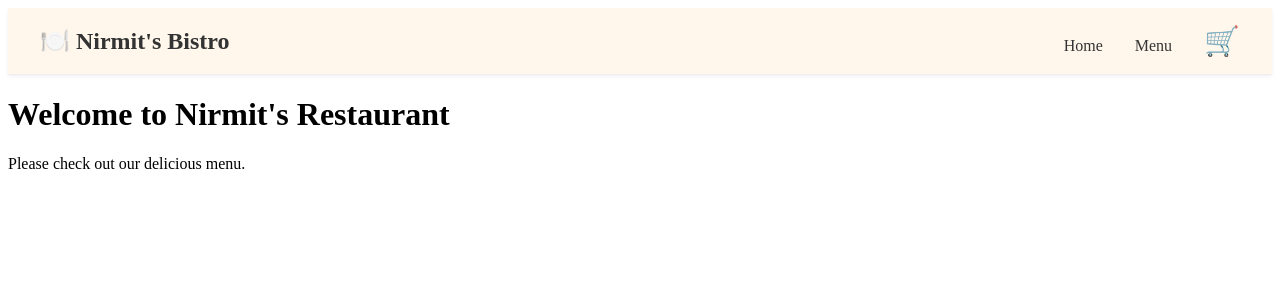
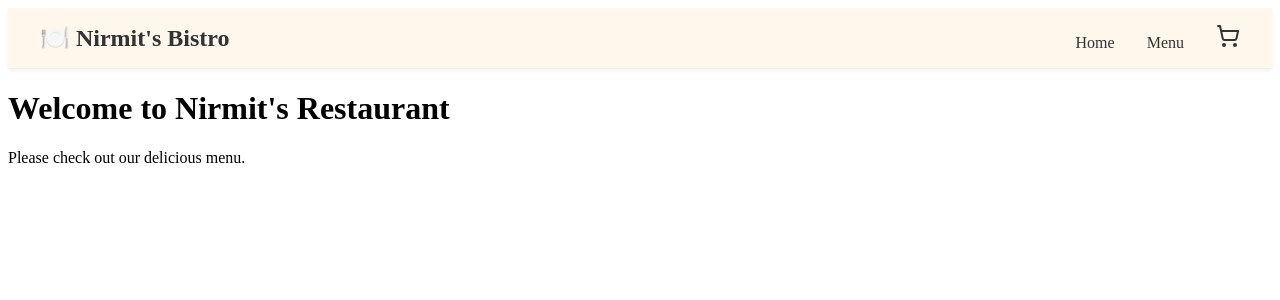
Before and after one commit to nirmit-1606/MyWebsite, a React (Create React App) app in the folder restaurant-menu-app/: page / in a window 1280 px wide. Shown: the top 300 px of the page. Built offline with nearby package versions, Linux system fonts and the light colour scheme.

Commit message:
use lucide icon for cart

```diff
--- a/restaurant-menu-app/package.json
+++ b/restaurant-menu-app/package.json
@@ -9,6 +9,7 @@
     "@testing-library/react": "^16.3.0",
     "@testing-library/user-event": "^13.5.0",
     "axios": "^1.9.0",
+    "lucide-react": "^0.511.0",
     "react": "^19.1.0",
     "react-dom": "^19.1.0",
     "react-redux": "^9.2.0",
--- a/restaurant-menu-app/src/components/CartIcon.css
+++ b/restaurant-menu-app/src/components/CartIcon.css
@@ -1,9 +1,10 @@
 .cart-icon {
   margin-left: 2rem;
   position: relative;
-  font-size: 1.8rem;
-  text-decoration: none;
+  display: inline-flex;
+  align-items: center;
   color: black;
+  transition: color 0.2s ease;
 }
 
 .item-count {
--- a/restaurant-menu-app/src/components/CartIcon.js
+++ b/restaurant-menu-app/src/components/CartIcon.js
@@ -1,6 +1,7 @@
 import React from 'react';
 import { useSelector } from 'react-redux';
 import { Link } from 'react-router-dom';
+import { ShoppingCart } from 'lucide-react';
 import './CartIcon.css';
 
 const CartIcon = () => {
@@ -8,8 +9,8 @@ const CartIcon = () => {
   const totalItems = cart.reduce((sum, item) => sum + item.quantity, 0);
 
   return (
-    <Link to="/cart" className="cart-icon">
-      🛒
+    <Link to="/cart" className="cart-icon" title="View Cart">
+      <ShoppingCart size={24} />
       {totalItems > 0 && <span className="item-count">{totalItems}</span>}
     </Link>
   );
```
Also changed, not shown: 1 other file (tests, documents, lock files or other folders).
